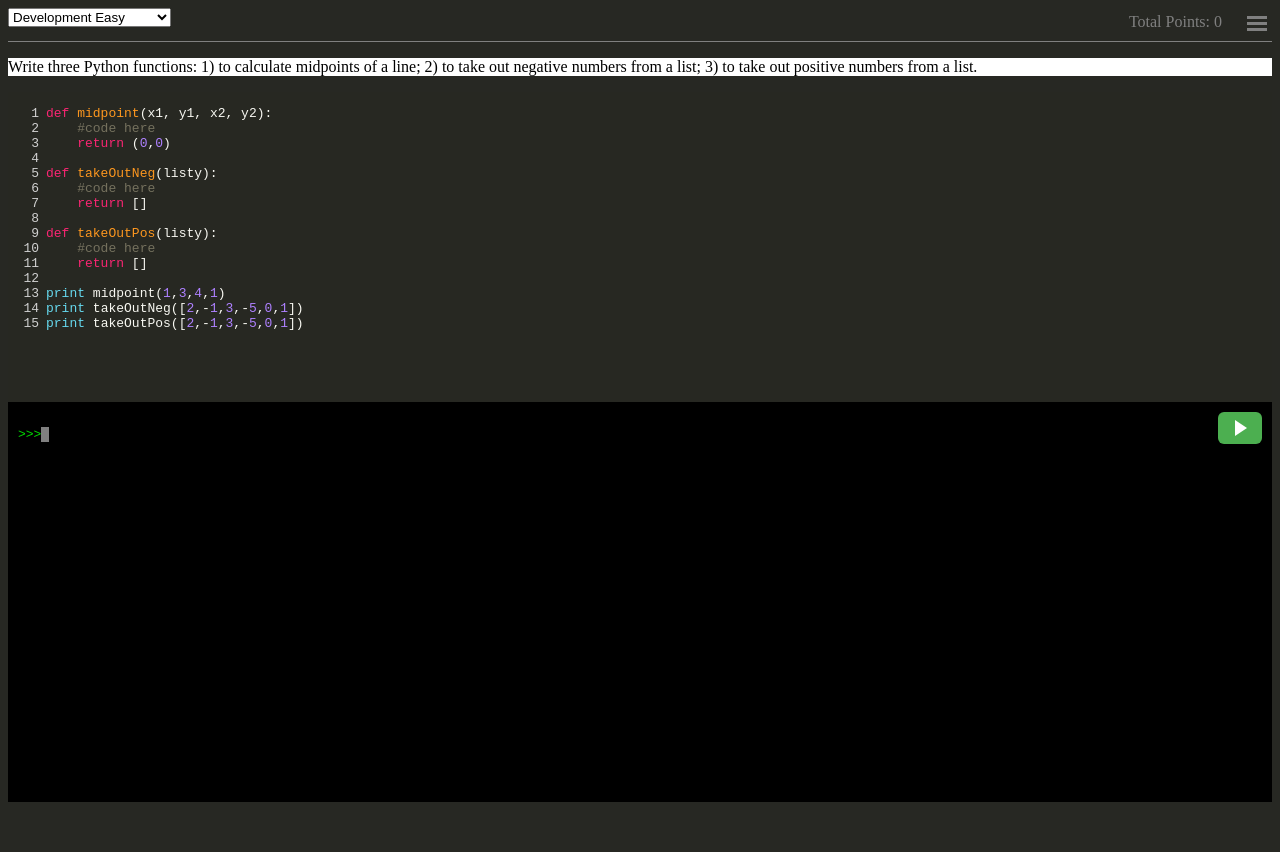
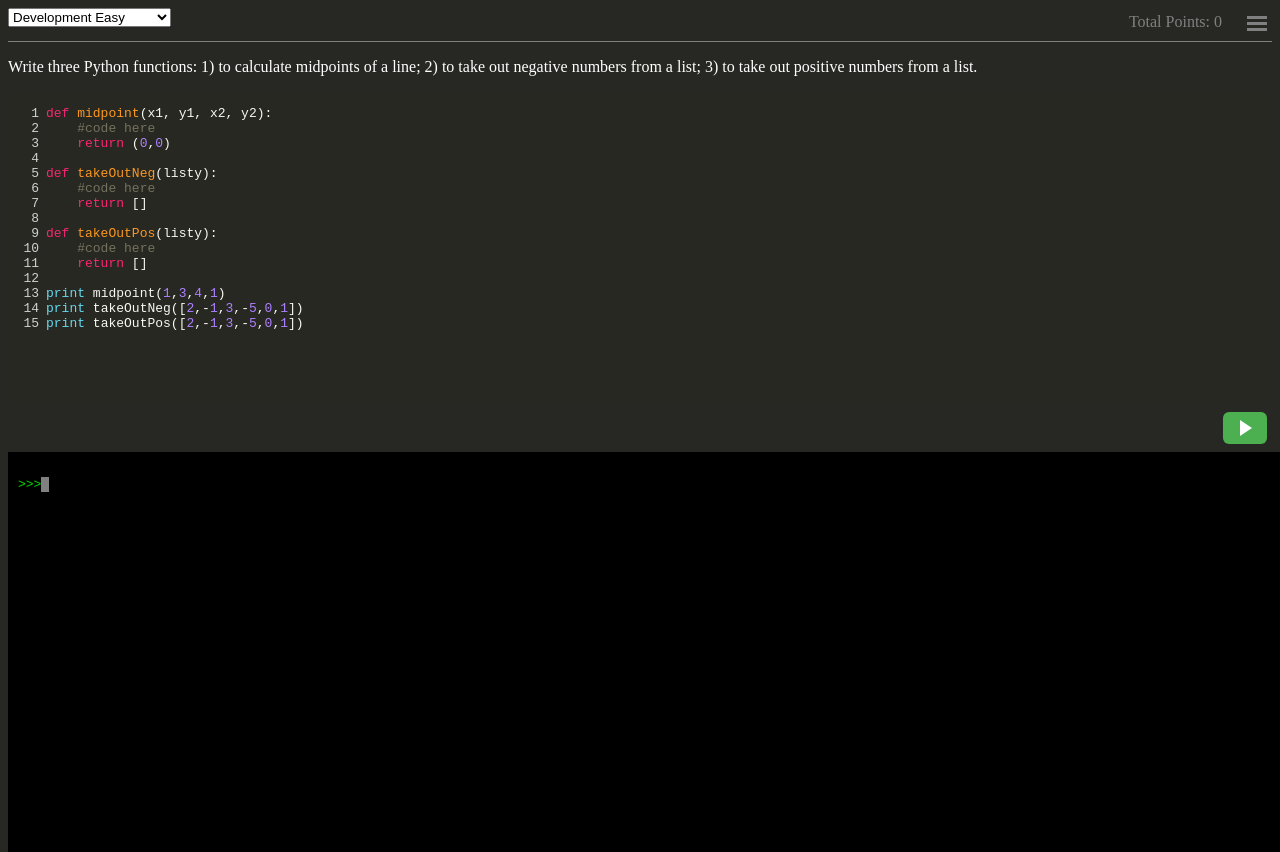
Before and after one commit to NUDelta/GrowthMindsetIntroCSIDE, a website: page index.html in a window 1280 px wide. Before the commit the page ends 802 px from the top, so only its background shows below. Drawn offline with nearby package versions, Linux system fonts and the light colour scheme.

Commit message:
run button on top of console

```diff
--- a/style.css
+++ b/style.css
@@ -9,7 +9,8 @@ body{
 }
 
 #task{
-    background-color: #fff;
+    background-color: #272823;
+    color: white;
 }
 
 #runButton{
@@ -26,7 +27,7 @@ body{
 }
 #runButtonWrapper{
     padding-top: 10px;
-    padding-right: 10px;
+    padding-right: 5px;
 }
 
 #triangle{
@@ -117,15 +118,15 @@ body{
     to {opacity: 0;}
 }
 #runCode{
-    background-color: black;
     float: right;
-    height: 400px;
+    height: 450px;
     width: 10%
 }
 /* The console container element */
 #console {
+  margin-top: 50px;
   position: absolute;
-  width: 90%;
+  width: 100%;
   height: 400px;
   background-color:black;
 }
```
